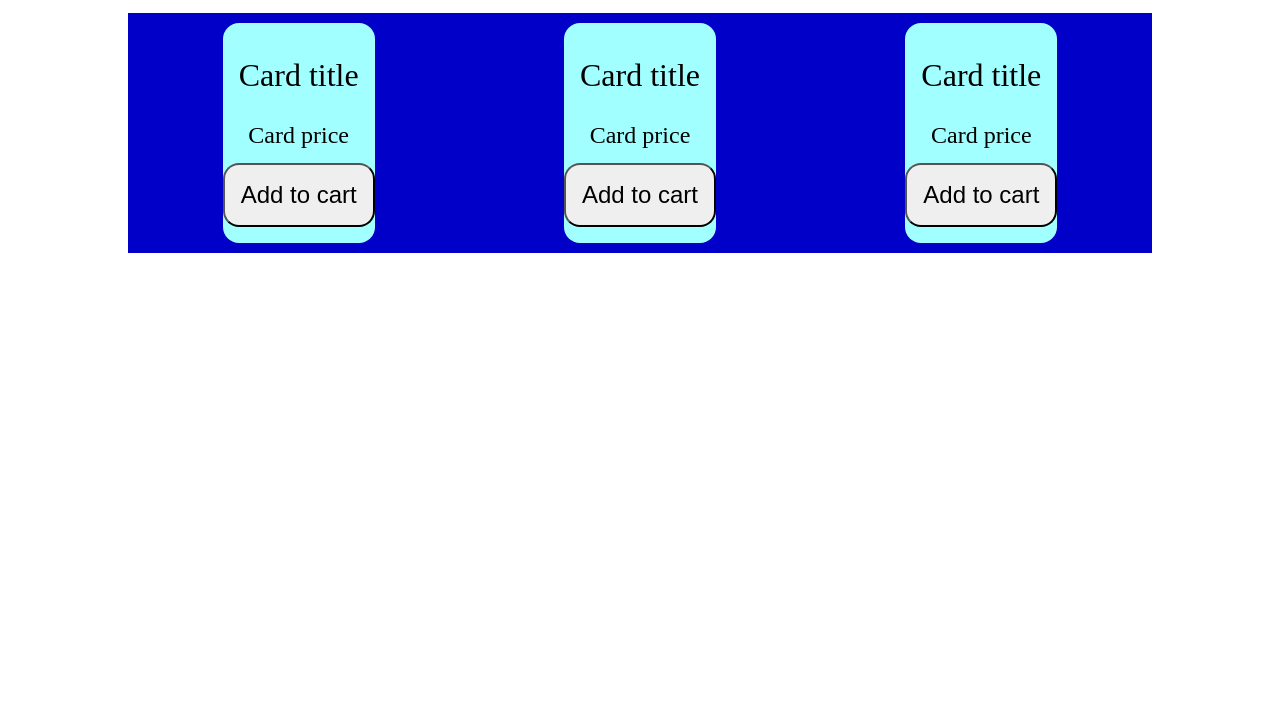
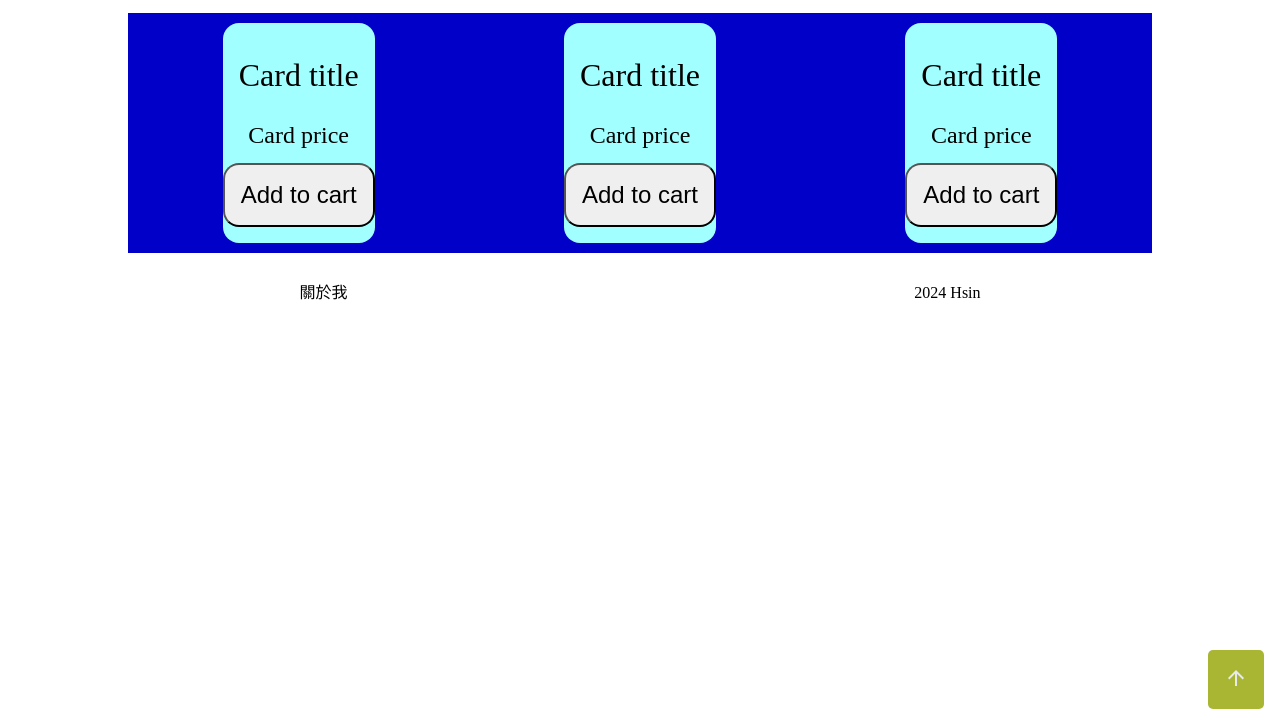
Before and after one commit to hsin-pg-master/project_2, a plain HTML site: page index.html in a window 1280 px wide. Shown: the part 75-800 px from the top of the page. Drawn offline with Linux system fonts and the light colour scheme.

Commit message:
add footer and to-top button

```diff
--- a/index.html
+++ b/index.html
@@ -10,9 +10,9 @@
 
 <body>
   <!-- h1 tag is created by feature/html_1 -->
+  <h1 class="h1-hide" id="h1-hide">首頁</h1>
   <!-- header is created by feature/html_1 -->
   <header class="d-flex justify-content-between">
-    <h1 class="h1-hide">首頁</h1>
     <div class="container">
       <a href="#"><img src="./imgs/Logo.png" alt="logo"></a>
     </div>
@@ -81,9 +81,17 @@
   </div>
 
   <!-- footer is created by feature/html_2 -->
+  <footer class="d-flex justify-content-around">
+    <div class="left">
+      <p>關於我</p>
+    </div>
+    <div class="right">
+      <p>2024 Hsin</p>
+    </div>
+  </footer>
 
   <!-- ToTopBotton is created by feature/html_2 -->
-
+  <a href="#h1-hide" class="to-top"><svg xmlns="http://www.w3.org/2000/svg" height="24px" viewBox="0 -960 960 960" width="24px" fill="#e8eaed"><path d="M440-160v-487L216-423l-56-57 320-320 320 320-56 57-224-224v487h-80Z"/></svg></a>
 </body>
 
 </html>
--- a/sass/components/_buttons.scss
+++ b/sass/components/_buttons.scss
@@ -0,0 +1,12 @@
+.to-top {
+  position: fixed;
+  padding: 1rem;
+  right: 1rem;
+  bottom: 1rem;
+  background-color: rgb(169, 182, 51);
+  border-radius: 5px;
+
+  &:hover {
+    background-color: rgb(248, 0, 0);
+  }
+}
--- a/sass/layout/_footer.scss
+++ b/sass/layout/_footer.scss
@@ -0,0 +1,3 @@
+footer{
+  padding: 1rem;
+}
--- a/sass/main.scss
+++ b/sass/main.scss
@@ -1,4 +1,5 @@
 @import "base/reset";
 @import "base/default";
+@import "components/buttons";
 @import "pages/index";
 @import "utils/helpers";
```
Also changed, not shown: sass/main.css, 1 other file.
